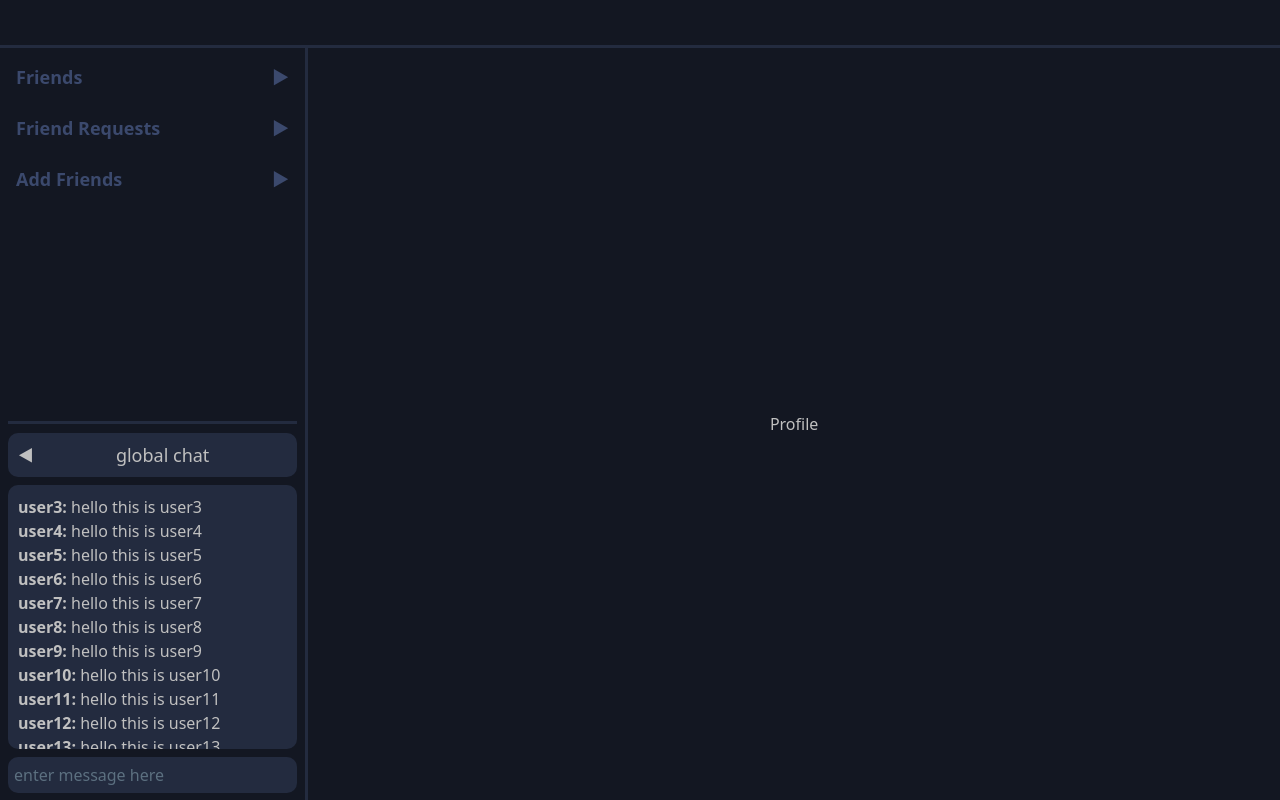
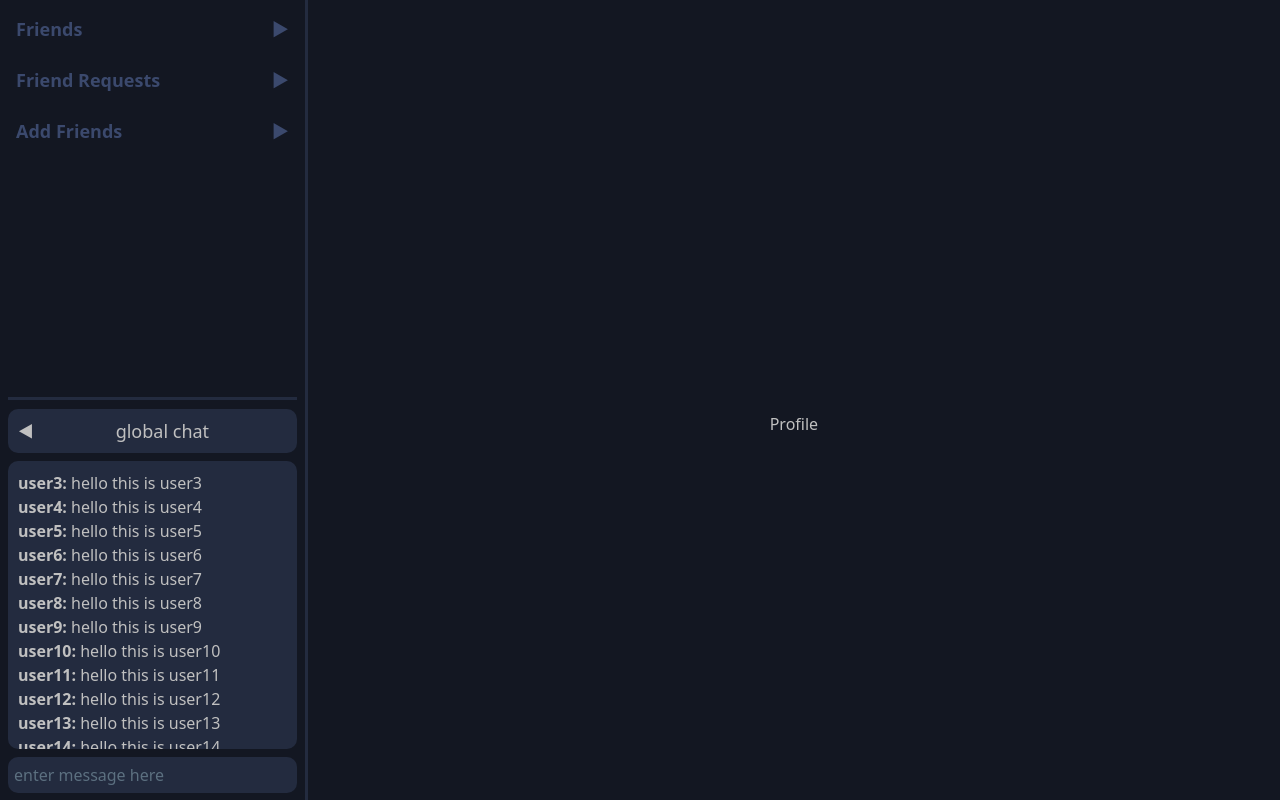
Before and after one commit to tonTed/42_transcendence, a Django app: template django-frontend/src/app/templates/index.html in a window 1280 px wide. Run offline with Django 5.2, Linux system fonts and the light colour scheme; the template is opened without the code that fills it, so the values that code supplies are empty; parts of the project's set-up code (start-up, migrations or seed data) failed here and were passed over; some libraries are stand-ins or nearby versions.

Commit message:
modified the top bar to leave all the vertical space to the sidebar

```diff
--- a/django-frontend/src/app/static/css/index.css
+++ b/django-frontend/src/app/static/css/index.css
@@ -5,15 +5,9 @@ html, body {
     color:  #c0c0c0;
 }
 
-.topbar-container {
-    min-height: 45px;
-    height: 6%;
-    width: 100%;
-    border-bottom: 3px solid #232b3f;
-}
 
 .page-container {
-    height: 94%;
+    height: 100%;
     width: 100%;
 }
 
@@ -28,3 +22,13 @@ html, body {
     height: 100%;
     width: 100%;
 }
+
+.topbar-container {
+    min-height: 45px;
+    height: 6%;
+    width: 100%;
+}
+
+.game-profile-container {
+    height: 94%;
+}
--- a/django-frontend/src/app/templates/index.html
+++ b/django-frontend/src/app/templates/index.html
@@ -24,17 +24,18 @@
 </head>
 <body class="p-0 m-0">
 
-    <div class="topbar-container d-flex align-items-center justify-content-end">
-        <!-- Topbar -->
-    </div>
-
     <!-- Page -->
     <div class="page-container d-flex">
         <div class="sidebar-container p-2">
             <!-- Sidebar -->
         </div>
-        <div class="content-container d-flex justify-content-center align-items-center">
-            <!-- Game / Profile -->
+        <div class="content-container p-1">
+            <div class="topbar-container d-flex align-items-center justify-content-end">
+                <!-- Topbar -->
+            </div>
+            <div class="game-profile-container d-flex justify-content-center align-items-center">
+                <!-- Game / Profile -->
+            </div>
         </div>
     </div>
 
```
Also changed, not shown: django-frontend/src/app/static/js/index.js (+20 -20 lines).
